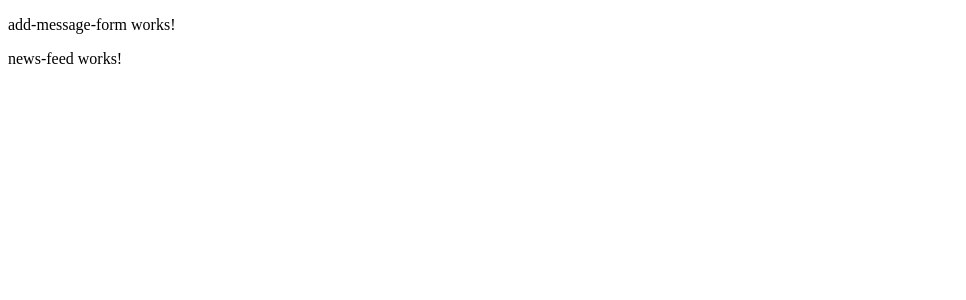
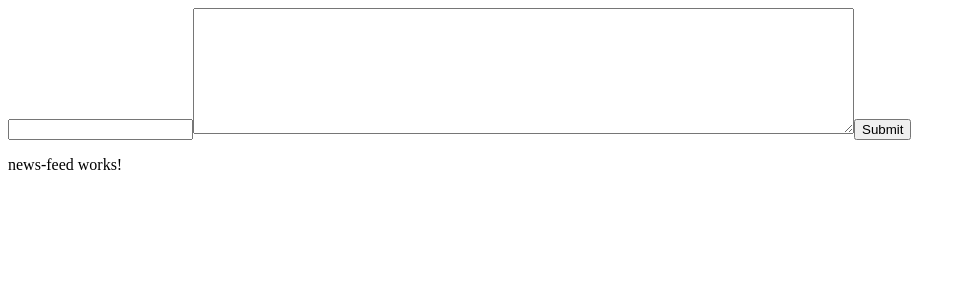
Before and after one commit to duxard/ng-newsfeed, an Angular app: page / in a window 1280 px wide. Shown: the top 300 px of the page, without its empty margins (0-966 px from the left). Built offline with nearby package versions, Linux system fonts and the light colour scheme.

Commit message:
start working on form

```diff
--- a/src/app/add-message-form/add-message-form.component.html
+++ b/src/app/add-message-form/add-message-form.component.html
@@ -1 +1,7 @@
-<p>add-message-form works!</p>
+<div>
+  <form name="form">
+    <input type="text" />
+    <textarea name="name" rows="8" cols="80"></textarea>
+    <input type="submit" />
+  </form>
+</div>
```
